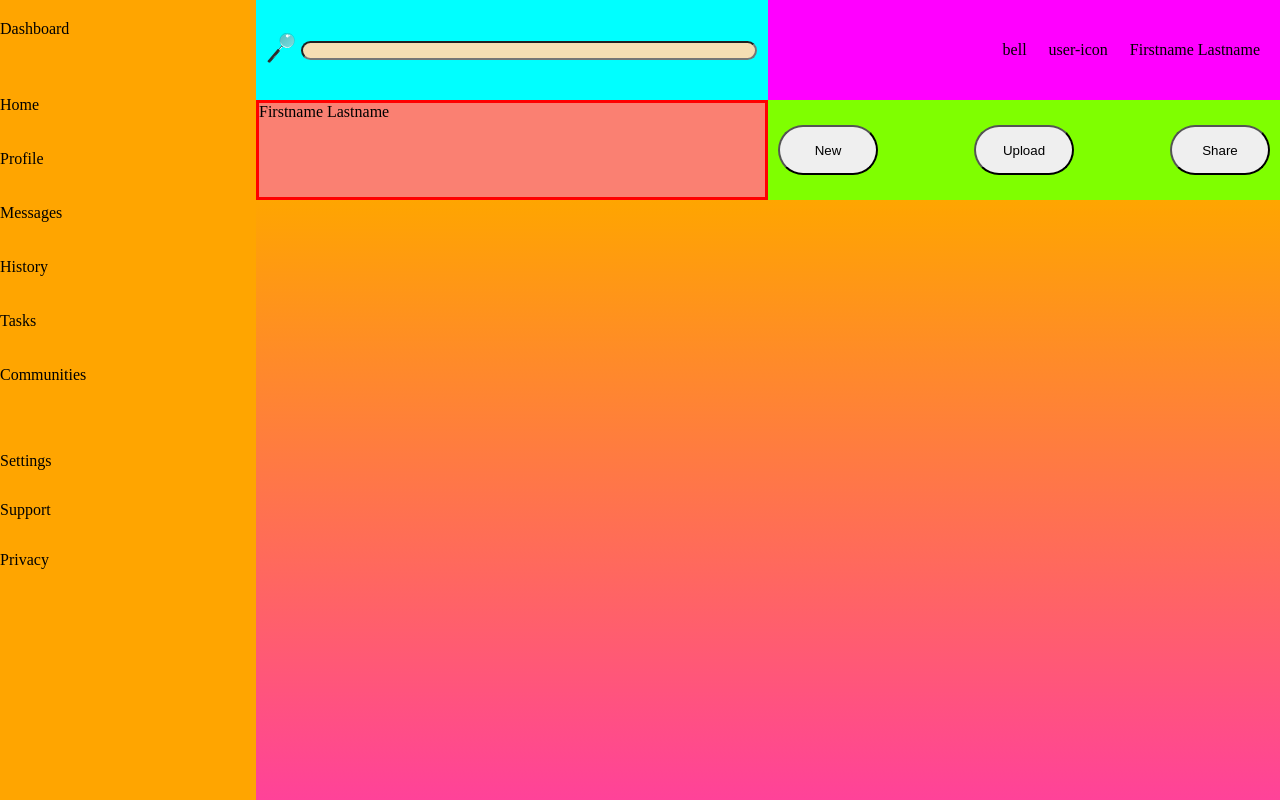
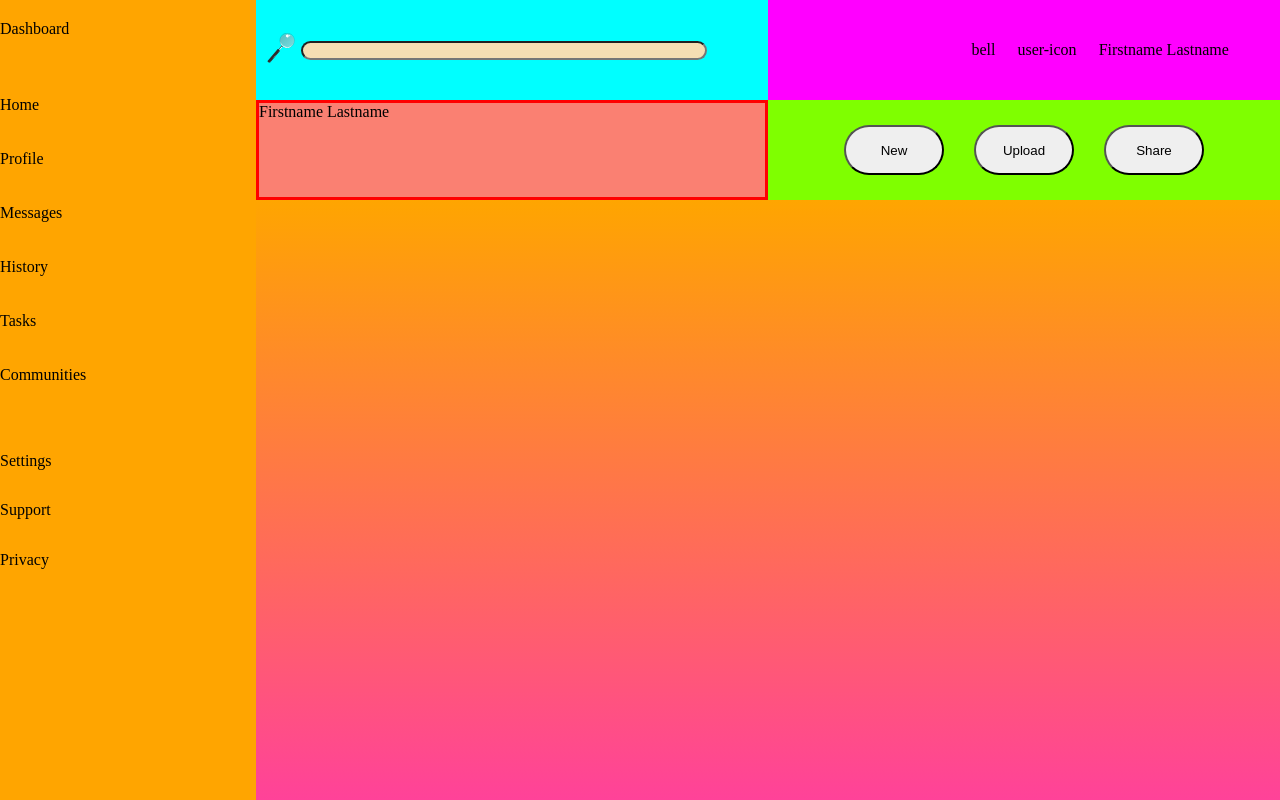
Before and after one commit to JHokum/Admin-Dashboard, a plain HTML site: page index.html in a window 1280 px wide. Shown: the top 800 px of the page. Drawn offline with Linux system fonts and the light colour scheme.

Commit message:
More user formatting

```diff
--- a/style.css
+++ b/style.css
@@ -61,7 +61,7 @@ body{
     display: flex;
     justify-content: flex-end;
     gap: 22px;
-    padding-right: 20px;
+    padding-right: max(20px,10%);
     align-items: center;
 }
 .bottomleft{
@@ -73,7 +73,8 @@ body{
     display: flex;
     background-color: chartreuse;
     align-items: center;
-    justify-content: space-between;
+    justify-content: center;
+    gap: 30px;
     padding: 10px;
 }
 
@@ -89,7 +90,7 @@ img{
 
 form{
 
-    width: 90%;
+    width: 80%;
 }
 input{
     border-radius: 10px;
```
